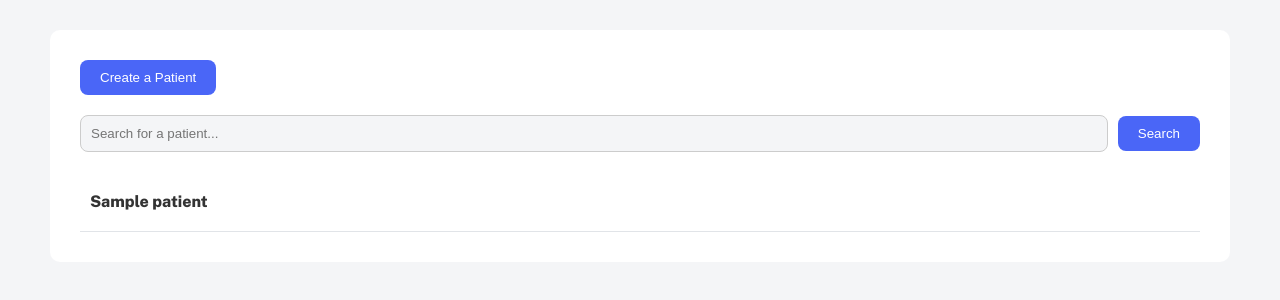
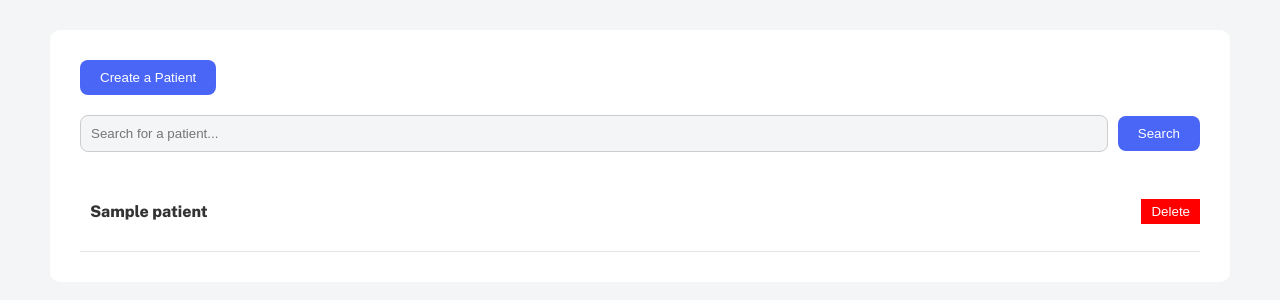
Before and after one commit to kxvalencia/capstone, a PHP site: page /patient.php in a window 1280 px wide. Shown: the part 79-379 px from the top of the page. Run offline with PHP 8.4, Linux system fonts and the light colour scheme; tables that the repository leaves empty hold one stand-in row (values such as "Sample post").

Commit message:
Implement patient delete

```diff
--- a/patient.css
+++ b/patient.css
@@ -124,3 +124,27 @@ a {
 .patient-list a:hover {
     background-color: #f4f5f7;
 }
+
+.patient-item {
+    display: flex;
+    justify-content: space-between;
+    align-items: center;
+    padding: 10px 0;
+}
+
+.patient-name {
+    flex-grow: 1;
+}
+
+.delete-btn {
+    background-color: red;
+    color: white;
+    border: none;
+    padding: 5px 10px;
+    cursor: pointer;
+    margin-left: 10px;
+}
+
+.delete-btn:hover {
+    background-color: darkred;
+}
--- a/patient.php
+++ b/patient.php
@@ -10,7 +10,6 @@ try {
     $stmt->execute();
 
     $patients = $stmt->fetchAll(PDO::FETCH_ASSOC);
-
 } catch (PDOException $e) {
     echo "Error: " . $e->getMessage();
 }
@@ -51,10 +50,14 @@ try {
 
         <ul class="patient-list">
     <?php foreach ($patients as $patient): ?>
-                <li><a class="patient-name" href="patient_profile.php?patient_id=<?php echo $patient['patient_id']; ?>"
-                        target="_blank">
+        <li>
+            <div class="patient-item">
+                <a class="patient-name" href="patient_profile.php?patient_id=<?php echo $patient['patient_id']; ?>" target="_blank">
                     <?php echo htmlspecialchars($patient['name']); ?>
-                    </a></li>
+                </a>
+                <button class="delete-btn" onclick="deletePatient(<?php echo $patient['patient_id']; ?>)">Delete</button>
+            </div>
+        </li>
     <?php endforeach; ?>
 </ul>
     </div>
@@ -87,6 +90,12 @@ try {
                     console.error('Error fetching search results:', error);
                 });
         }
+
+        function deletePatient(patientId) {
+            if (confirm('Are you sure you want to delete this patient?')) {
+                window.location.href = 'delete_patient.php?patient_id=' + patientId;
+            }
+        }
     </script>
 </body>
 
```
Also changed, not shown: delete_patient.php (added, +18 -0 lines). Lines whose indentation alone changed are shown as unchanged.
